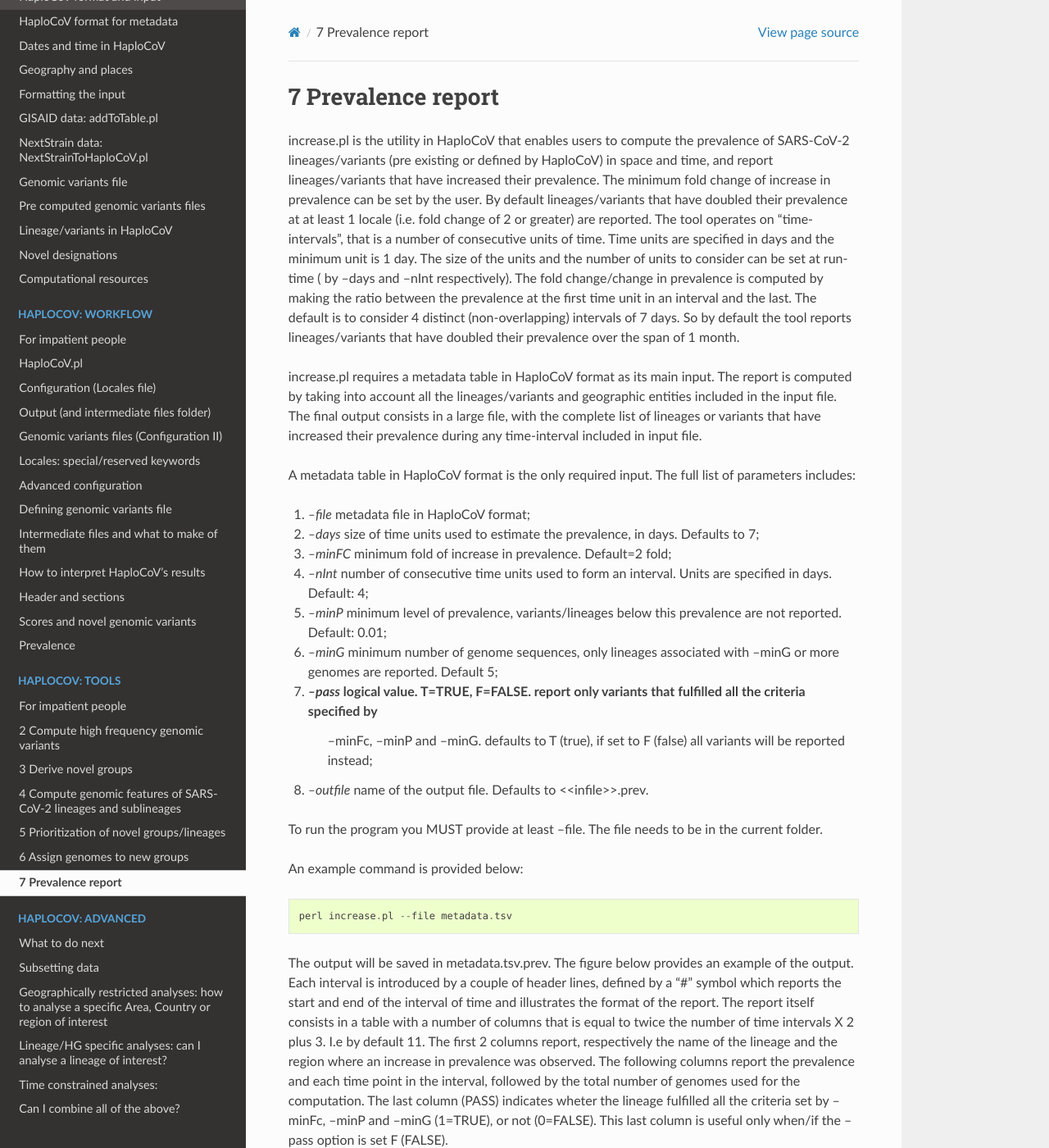
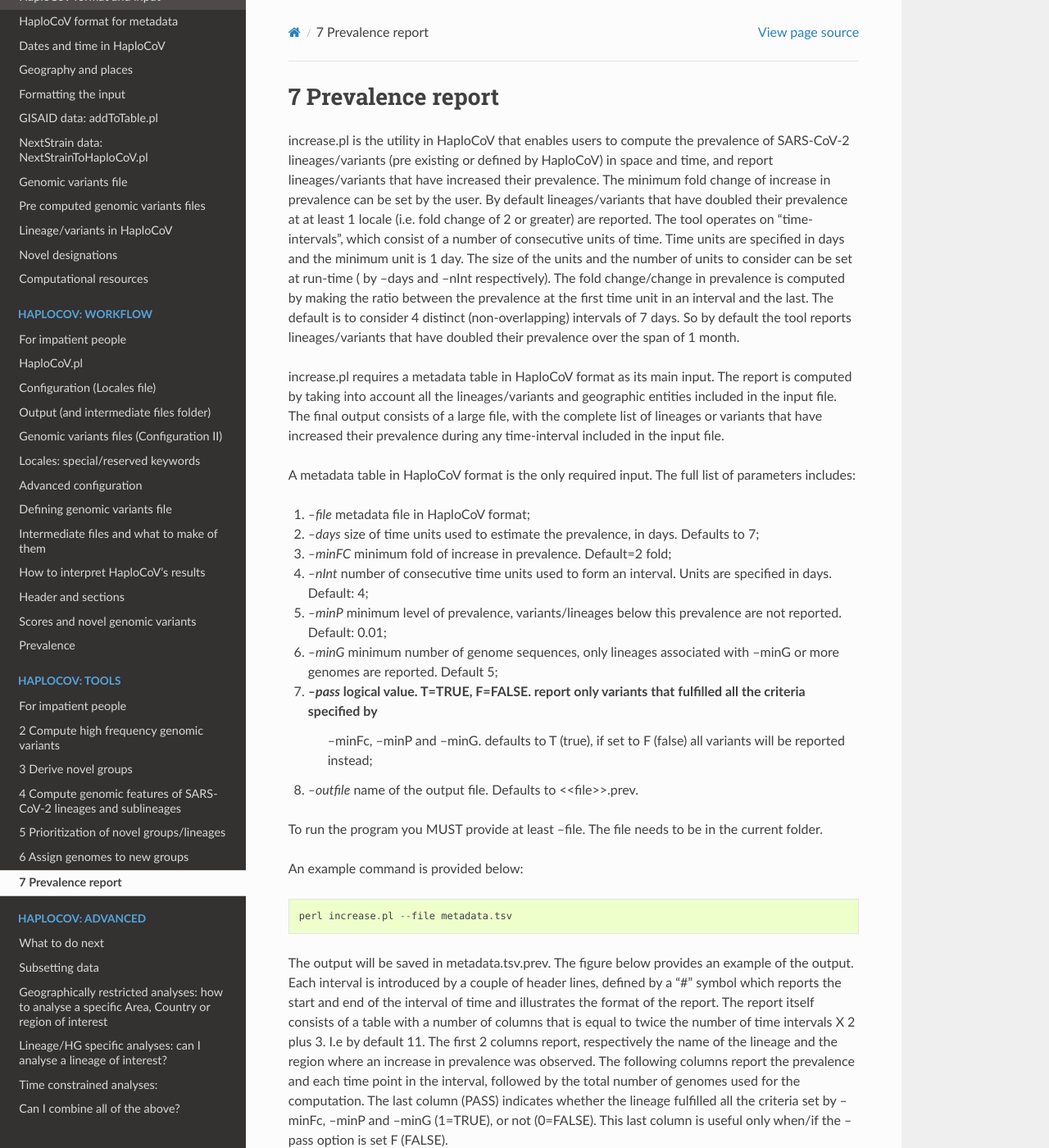
Before and after one commit to matteo14c/HaploCoV, a Sphinx documentation site: the page built from docs/source/increase.rst, in a window 1280 px wide and 1400 px high. Shown: the whole window at 82% size. Built offline with Sphinx 7.4.7 and the Read the Docs theme 2.0.0, drawn with Linux system fonts in a browser that asks for light colours.

Commit message:
Update increase.rst

```diff
--- a/docs/source/increase.rst
+++ b/docs/source/increase.rst
@@ -2,12 +2,12 @@
 ===================
 
 increase.pl is the utility in HaploCoV that enables users to compute the prevalence of SARS-CoV-2 lineages/variants (pre existing or defined by HaploCoV) in space and time, and report lineages/variants that have increased their prevalence. The minimum fold change of increase in prevalence can be set by the user. By default lineages/variants that have doubled their prevalence at at least 1 locale (i.e. fold change of 2 or greater) are reported.
-The tool operates on "time-intervals", that is a number of consecutive units of time. Time units are specified in days and the minimum unit is 1 day.  The size of the units and the number of units to consider can be set at run-time ( by --days and --nInt respectively).
+The tool operates on "time-intervals", which consist of a number of consecutive units of time. Time units are specified in days and the minimum unit is 1 day.  The size of the units and the number of units to consider can be set at run-time ( by --days and --nInt respectively).
 The fold change/change in prevalence is computed by making the ratio between the prevalence at the first time unit in an interval and the last.
 The default is to consider 4 distinct (non-overlapping) intervals of 7 days. So by default the tool reports lineages/variants that have doubled their prevalence over the span of 1 month.
 
 increase.pl requires a metadata table in HaploCoV format as its main input. The report is computed by taking into account all the lineages/variants and geographic entities included in the input file.
-The final output consists in a large file, with the complete list of lineages or variants that have increased their prevalence during any time-interval included in input file.
+The final output consists of a large file, with the complete list of lineages or variants that have increased their prevalence during any time-interval included in the input file.
 
 
 A metadata table in HaploCoV format is the only required input. The full list of parameters includes:
@@ -20,7 +20,7 @@ A metadata table in HaploCoV format is the only required input. The full list of
 6. *--minG* minimum number of genome sequences, only lineages associated with --minG or more genomes are reported. Default 5;
 7. *--pass* logical value. T=TRUE, F=FALSE. report only variants that fulfilled all the criteria specified by
 	--minFc, --minP and --minG. defaults to T (true), if set to F (false) all variants will be reported instead;
-8. *--outfile* name of the output file. Defaults to \<\<infile\>\>.prev.
+8. *--outfile* name of the output file. Defaults to \<\<file\>\>.prev.
 
 To run the program you MUST provide at least --file. The file needs to be in the current folder.
 
@@ -32,9 +32,9 @@ An example command is provided below:
 
 The output will be saved in metadata.tsv.prev.
 The figure below provides an example of the output. Each interval is introduced by a couple of header lines, defined by a "#" symbol which reports the start and end of the interval of time and illustrates the format of the report.
-The report itself consists in a table with a number of columns that is equal to twice the number of time intervals X 2 plus 3. I.e by default 11.
+The report itself consists of a table with a number of columns that is equal to twice the number of time intervals X 2 plus 3. I.e by default 11.
 The first 2 columns report, respectively the name of the lineage and the region where an increase in prevalence was observed.
-The following columns report the prevalence and each time point in the interval, followed by the total number of genomes used for the computation. The last column (PASS) indicates wheter the lineage fulfilled all the criteria set by --minFc, --minP and --minG (1=TRUE), or not (0=FALSE). This last column is useful only when/if the --pass option is  set F (FALSE).
+The following columns report the prevalence and each time point in the interval, followed by the total number of genomes used for the computation. The last column (PASS) indicates whether the lineage fulfilled all the criteria set by --minFc, --minP and --minG (1=TRUE), or not (0=FALSE). This last column is useful only when/if the --pass option is  set F (FALSE).
 
 .. figure:: _static/outputInc.png
    :scale: 70%
```
